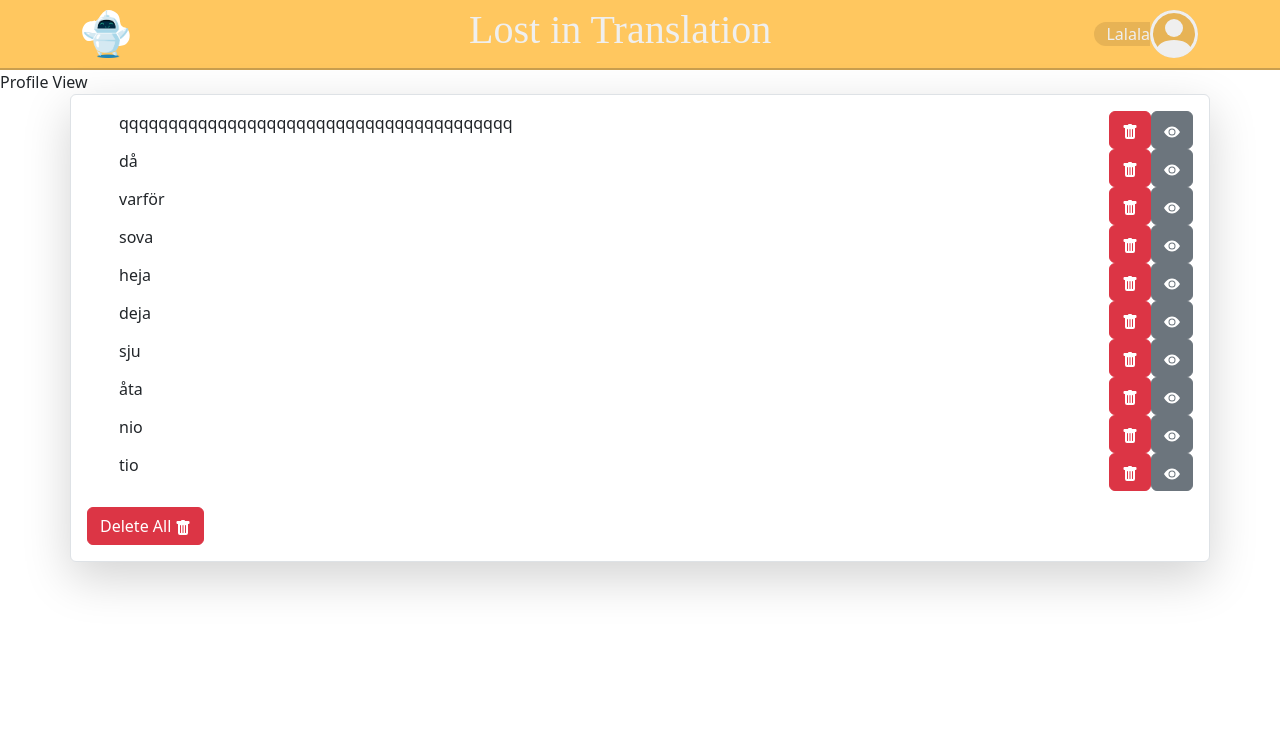
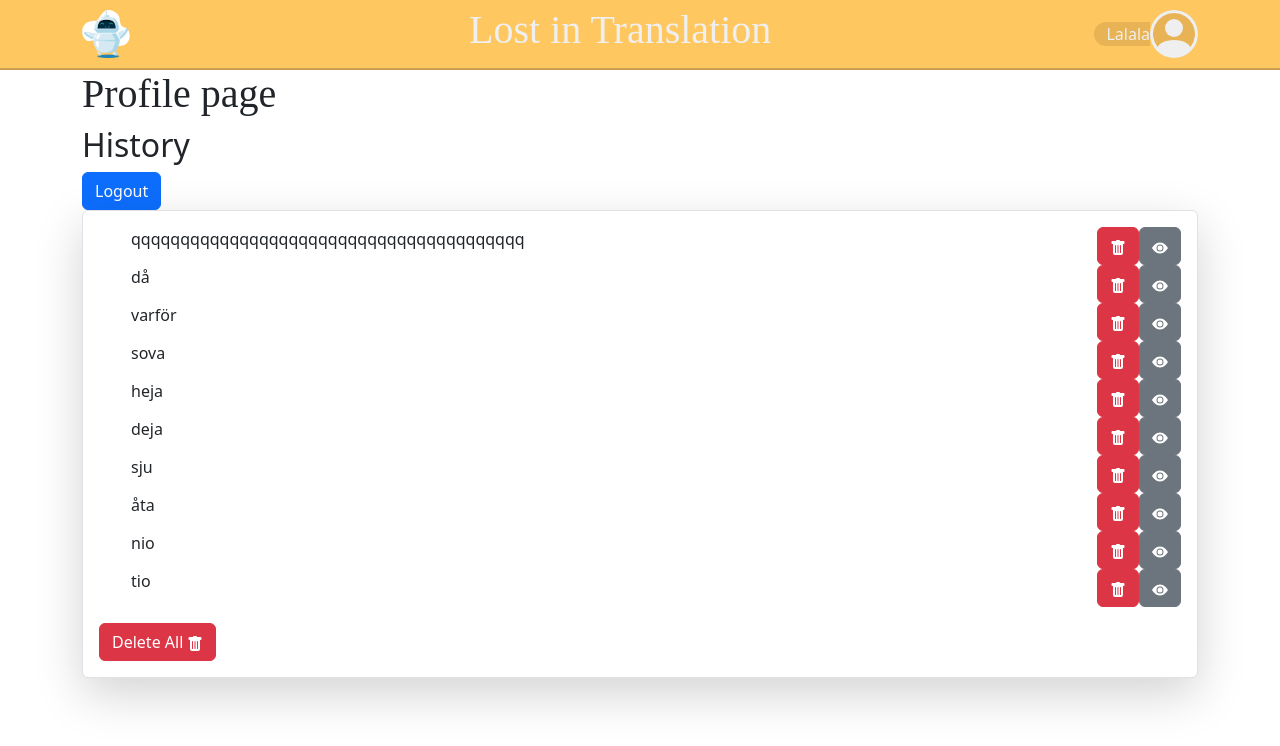
Before and after one commit to Lazkin-maker/React_Lost-in-Translation, a React (Create React App) app: page /profile in a window 1280 px wide. Shown: the top 746 px of the page. Built offline with nearby package versions, Linux system fonts and the light colour scheme; a web font is replaced by a local one.

Commit message:
clean up

```diff
--- a/src/view/ProfileView.jsx
+++ b/src/view/ProfileView.jsx
@@ -1,5 +1,4 @@
-import FetchData from "../api/FetchData";
-import InputComponent from "../components/InputComponent";
+import { Container, Button} from "react-bootstrap";
 import TranslationHistory from "../components/TranslationHistory";
 
 const ProfileView = () => {
@@ -8,10 +7,12 @@ const ProfileView = () => {
     }
 
     return (
-        <div>
-            Profile View
+        <Container>
+            <h1>Profile page</h1>
+            <h2>History</h2>
+            <Button>Logout</Button>
              <TranslationHistory/>
-        </div>
+        </Container>
     )
 
 }
```
